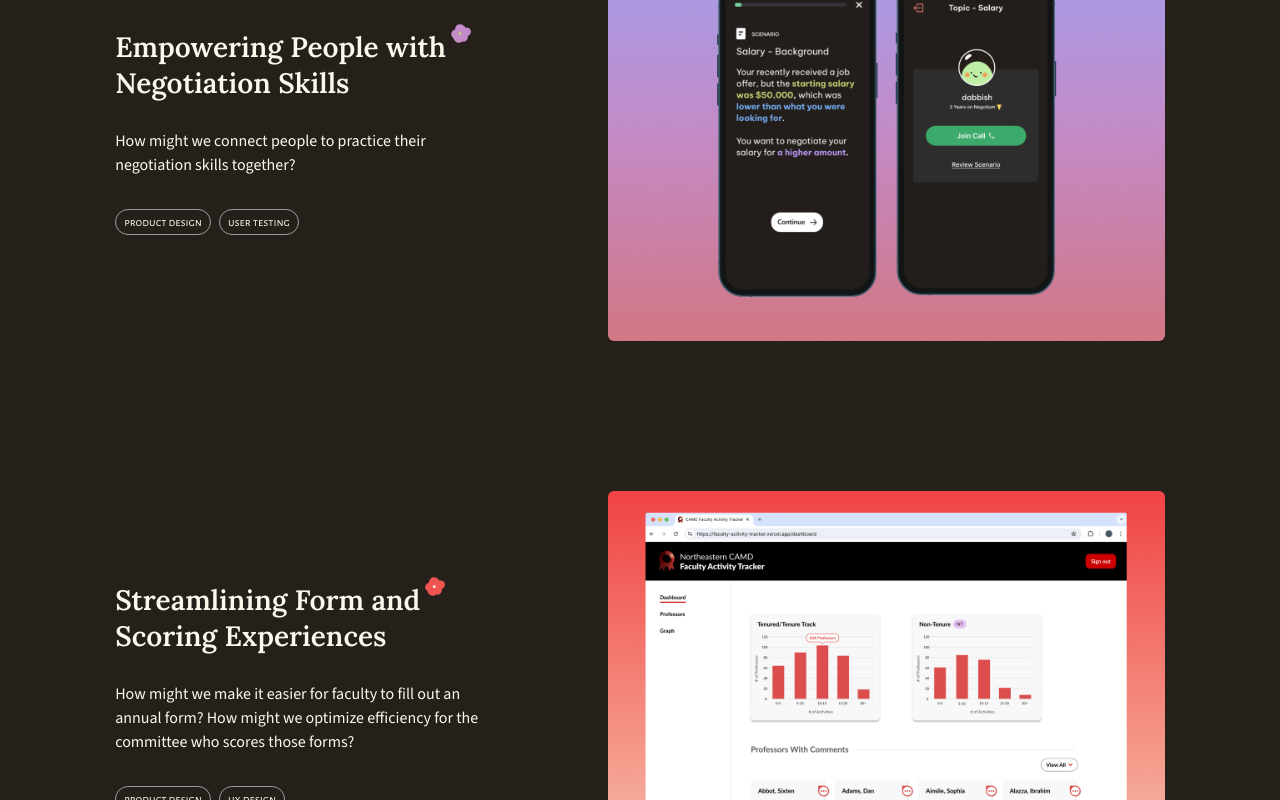
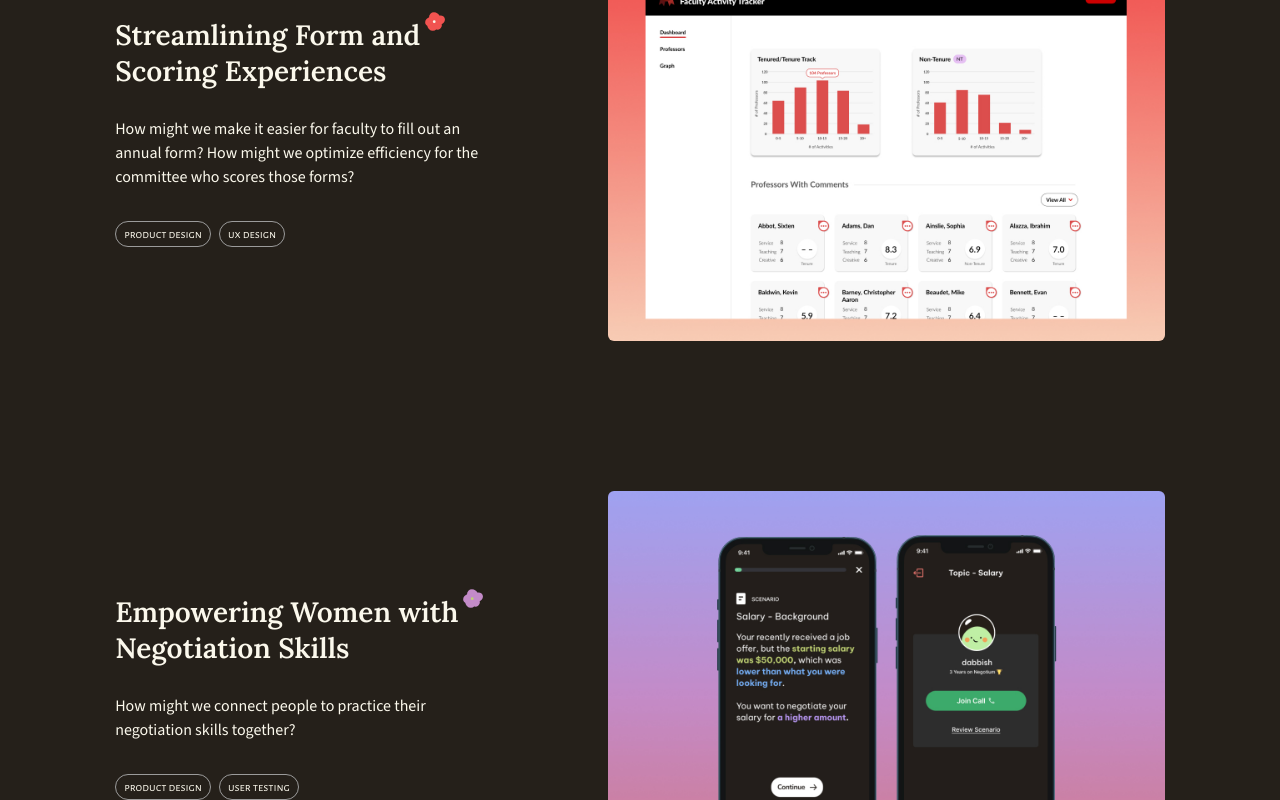
Before and after one commit to anna-hi/portfolio, a Next.js app: page / in a window 1280 px wide. Shown: the part 980-1780 px from the top of the page. Built offline with nearby package versions, Linux system fonts and the light colour scheme.

Commit message:
updated stuff

```diff
--- a/src/app/_components/project-list.tsx
+++ b/src/app/_components/project-list.tsx
@@ -15,6 +15,15 @@ import {
 
 const project_map: ProjectCardInfo[] = [
   {
+    title: FAT_PROJECT_DATA.title,
+    description:
+      "How might we make it easier for faculty to fill out an annual form? How might we optimize efficiency for the committee who scores those forms?",
+    tags: FAT_PROJECT_DATA.tags,
+    flowerColor: FLOWER_COLORS.FAT_RED,
+    link: "/projects/faculty-activity-tracker",
+    thumbnail: "/fat-project/fat-cover.jpg",
+  },
+  {
     title: NEGOTIUM_PROJECT_DATA.title,
     description:
       "How might we connect people to practice their negotiation skills together?",
@@ -22,15 +31,6 @@ const project_map: ProjectCardInfo[] = [
     flowerColor: FLOWER_COLORS.NEGOTIUM_PURPLE,
     link: "/projects/negotium",
     thumbnail: "/negotium-project/negotium-cover.jpg",
-  },
-  {
-    title: FAT_PROJECT_DATA.title,
-    description:
-      "How might we make it easier for faculty to fill out an annual form? How might we optimize efficiency for the committee who scores those forms?",
-    tags: FAT_PROJECT_DATA.tags,
-    flowerColor: FLOWER_COLORS.FAT_RED,
-    link: "/projects/faculty-activity-tracker",
-    thumbnail: "/fat-project/fat-cover.jpg",
   },
   {
     title: MINDFUL_PROJECT_DATA.title,
--- a/src/data/projects.ts
+++ b/src/data/projects.ts
@@ -14,6 +14,6 @@ export const PENELLA_PROJECT_DATA = {
 };
 
 export const NEGOTIUM_PROJECT_DATA = {
-  title: "Empowering People with\nNegotiation Skills",
+  title: "Empowering Women with\nNegotiation Skills",
   tags: ["product design", " user testing"],
 };
```
